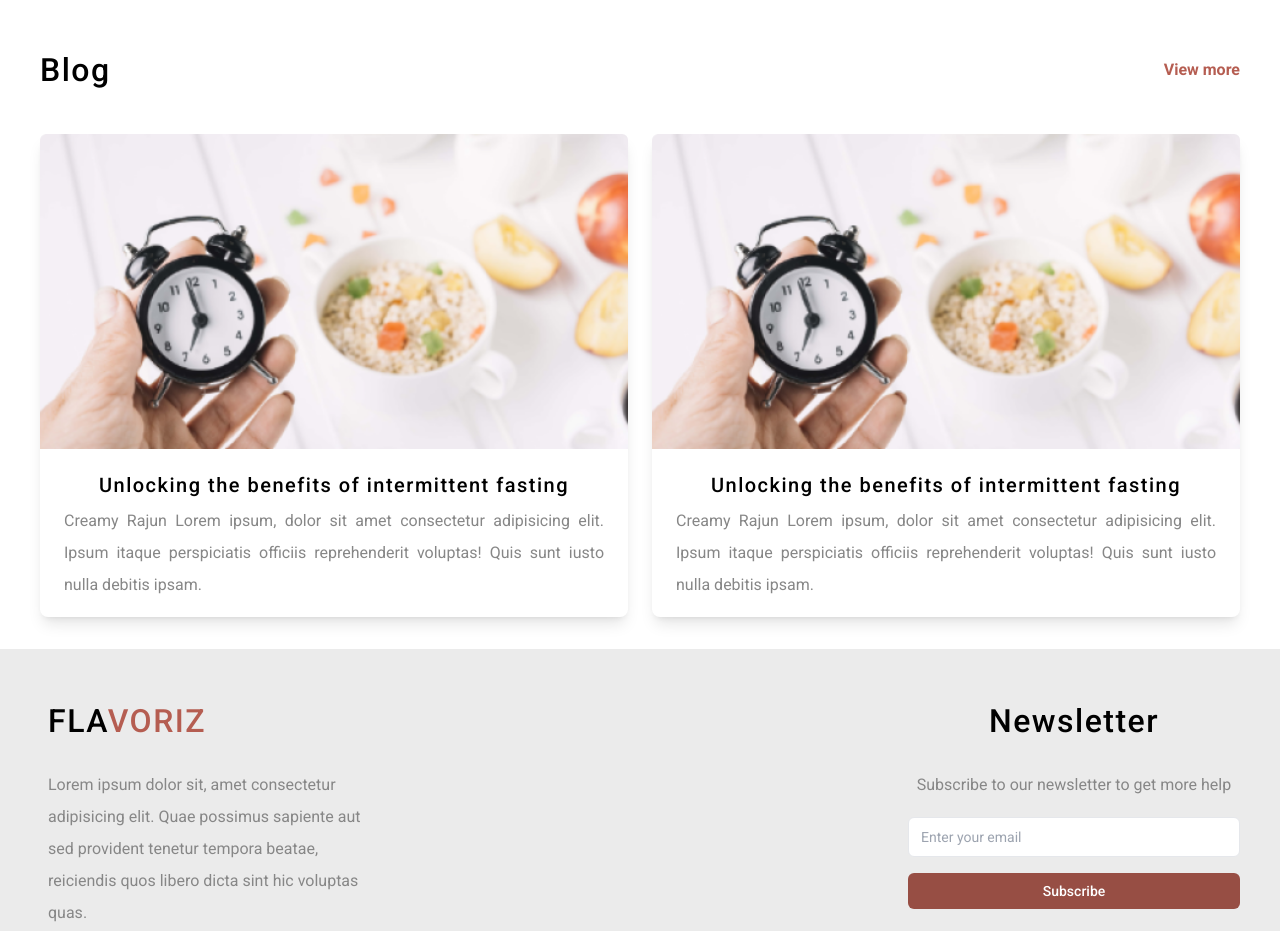
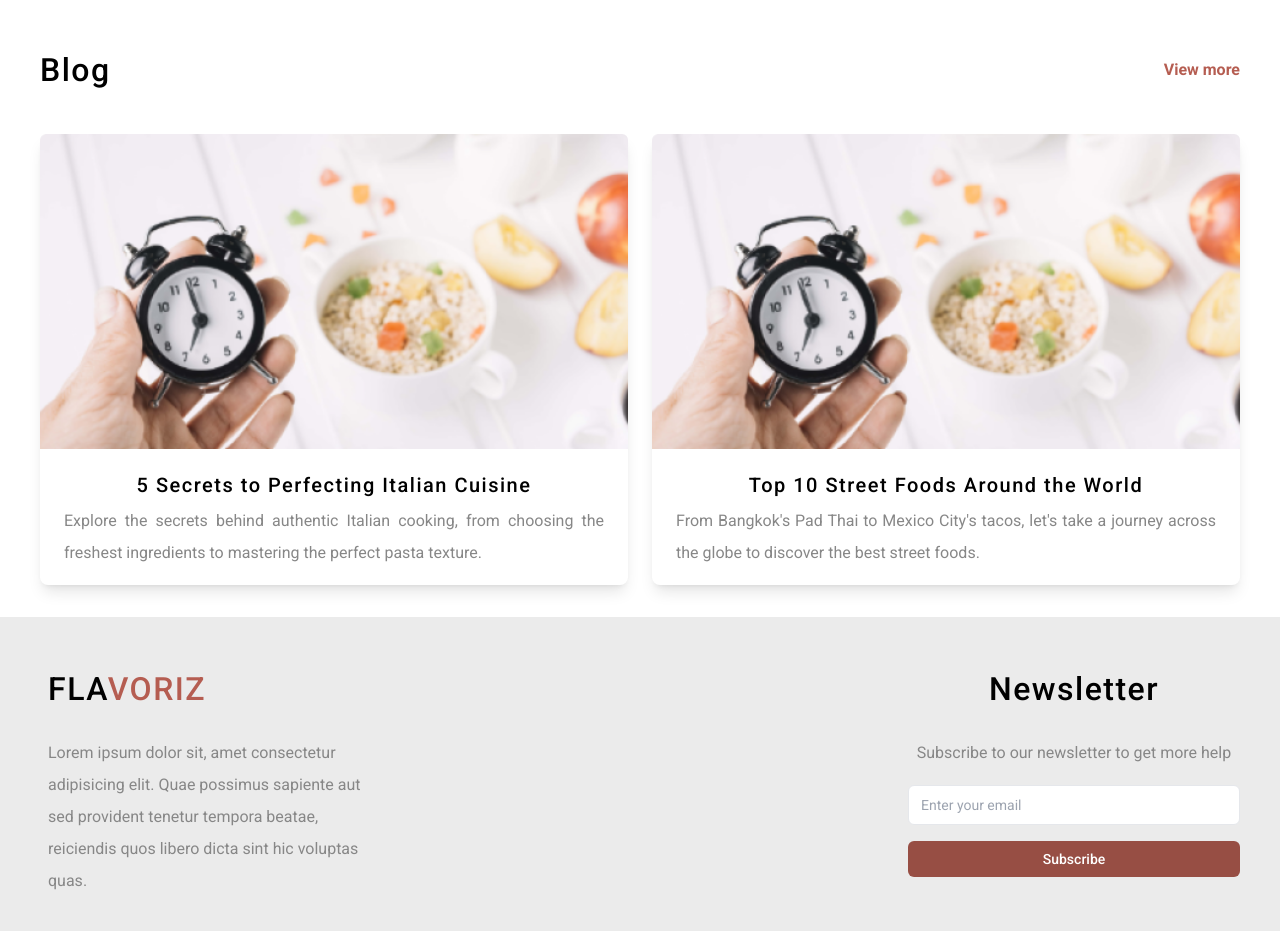
Before and after one commit to fiqrioemry/Vue-Food-Recipe-Web-App, a Vue app: page / in a window 1280 px wide. Shown: the part 1840-2771 px from the top of the page. Built offline with nearby package versions, Linux system fonts and the light colour scheme; a web font is replaced by a local one.

Commit message:
add blog data

```diff
--- a/src/components/home/BlogSection.vue
+++ b/src/components/home/BlogSection.vue
@@ -1,7 +1,24 @@
 <script>
-export default {};
+import articles from "@/config/blog.json";
+
+export default {
+  data() {
+    return {
+      articles,
+      filteredArticles: [],
+      loading: true,
+    };
+  },
+  mounted() {
+    setTimeout(() => {
+      this.filteredArticles = this.articles.filter((article) =>
+        [1, 2].includes(article.id)
+      );
+      this.loading = false;
+    }, 1500); //
+  },
+};
 </script>
-<style lang=""></style>
 
 <template>
   <section class="section__wrapper">
@@ -14,7 +31,19 @@ export default {};
 
     <div>
       <div class="grid grid-cols-1 md:grid-cols-2 gap-x-6 gap-y-6">
-        <article v-for="i in 2" class="rounded-lg shadow-lg">
+        <div
+          v-if="loading"
+          v-for="i in 2"
+          class="w-full h-[400px] bg-slate-200 rounded-md animate-pulse flex items-center justify-center"
+        >
+          LOADING ARTICLES ....
+        </div>
+
+        <article
+          v-else
+          v-for="article in filteredArticles"
+          class="rounded-lg shadow-lg"
+        >
           <div class="image__wrapper">
             <img
               class="rounded-t-md w-full"
@@ -25,12 +54,10 @@ export default {};
 
           <div class="px-6 py-4">
             <h5 class="text-center">
-              Unlocking the benefits of intermittent fasting
+              {{ article.title }}
             </h5>
             <p class="text-secondary text-justify">
-              Creamy Rajun Lorem ipsum, dolor sit amet consectetur adipisicing
-              elit. Ipsum itaque perspiciatis officiis reprehenderit voluptas!
-              Quis sunt iusto nulla debitis ipsam.
+              {{ article.excerpt }}
             </p>
           </div>
         </article>
--- /dev/null
+++ b/src/config/blog.json
@@ -0,0 +1,67 @@
+[
+  {
+    "id": 1,
+    "title": "5 Secrets to Perfecting Italian Cuisine",
+    "author": "John Doe",
+    "datePublished": "2023-12-01",
+    "excerpt": "Explore the secrets behind authentic Italian cooking, from choosing the freshest ingredients to mastering the perfect pasta texture.",
+    "content": "Italian cuisine is often regarded as one of the most beloved and celebrated cuisines in the world. But what makes it truly special? It’s not just the recipes; it’s the philosophy behind the food. At its core, Italian cooking values simplicity, quality, and respect for ingredients. Using the freshest produce and the finest olive oil can make all the difference in crafting authentic Italian dishes.\n\nOne of the secrets to mastering Italian cuisine is understanding the importance of balance. Italian dishes often strike a perfect harmony between flavors, textures, and aromas. For instance, a classic Margherita pizza combines the tangy sweetness of tomato sauce, the creaminess of mozzarella, and the freshness of basil leaves. Achieving this balance requires practice and a deep appreciation for each component of the dish.\n\nAnother crucial aspect is learning the art of pasta-making. Fresh, homemade pasta is a game-changer that can elevate even the simplest of recipes. From kneading the dough to cutting it into perfect ribbons, this process connects you to the traditions of Italian culture. Pairing the right type of pasta with the right sauce—be it a rich Bolognese or a light aglio e olio—is the final step in bringing a dish to life.",
+    "tags": ["Italian Cuisine", "Cooking Tips", "Food Culture"],
+    "image": "https://cdn.dummyjson.com/food-blog-images/1.webp",
+    "readTimeMinutes": 7,
+    "likes": 124,
+    "commentsCount": 45
+  },
+  {
+    "id": 2,
+    "title": "Top 10 Street Foods Around the World",
+    "author": "Jane Smith",
+    "datePublished": "2023-11-20",
+    "excerpt": "From Bangkok's Pad Thai to Mexico City's tacos, let's take a journey across the globe to discover the best street foods.",
+    "content": "Street food is more than just a quick bite to eat—it’s an experience, a story, and a cultural landmark all rolled into one. Whether you're strolling through the bustling streets of Bangkok or wandering the markets of Mexico City, street food offers a glimpse into the heart of a city's culture. These dishes, often prepared with love and tradition, can tell you as much about a place as its landmarks.\n\nTake Bangkok's Pad Thai, for instance. This iconic dish combines the perfect balance of sweet, sour, salty, and spicy flavors, making it a favorite among both locals and tourists. Served with a squeeze of lime and a sprinkling of crushed peanuts, it’s a perfect representation of Thai cuisine's bold and vibrant character. On the other hand, Mexico City's tacos al pastor bring together marinated pork, pineapple, and fresh cilantro, delivering a taste of Mexico's rich culinary history.\n\nAcross the globe, each street food has its unique charm. In Japan, Takoyaki—crispy octopus-filled dough balls—are a must-try, often found in lively night markets. India’s pani puri, a burst of tangy, spicy water in a crispy shell, is a street food classic that reflects the country's love for bold flavors. From savory to sweet, street food connects people through shared tastes and culinary traditions.",
+    "tags": ["Street Food", "Travel", "Culinary Adventure"],
+    "image": "https://cdn.dummyjson.com/food-blog-images/2.webp",
+    "readTimeMinutes": 10,
+    "likes": 200,
+    "commentsCount": 68
+  },
+  {
+    "id": 3,
+    "title": "The Art of Perfect Coffee Brewing",
+    "author": "Alice Brown",
+    "datePublished": "2023-11-15",
+    "excerpt": "Brewing the perfect cup of coffee is an art form. Learn how grind size, water temperature, and brewing methods can elevate your coffee experience.",
+    "content": "Coffee is more than just a drink; it's a ritual for millions of people around the world. The journey to brewing the perfect cup begins with choosing the right coffee beans. Single-origin beans often provide a more distinct flavor profile compared to blends, making them a favorite among coffee enthusiasts. Additionally, the freshness of the beans is key—grind them just before brewing for maximum aroma and taste.\n\nThe next step in the process is selecting the appropriate grind size for your brewing method. Whether you're using a French press, pour-over, or espresso machine, the grind size can significantly impact the final taste. For example, a coarse grind works best for a French press, while a fine grind is ideal for espresso. Pair this with precise water temperature (195°F to 205°F), and you’re one step closer to coffee perfection.\n\nFinally, don’t underestimate the importance of brewing time. Over-extraction or under-extraction can result in bitter or weak coffee, respectively. By fine-tuning each of these elements, you can craft a cup that suits your taste perfectly. With practice and patience, every coffee lover can unlock the secrets to a perfect brew.",
+    "tags": ["Coffee", "Brewing Tips", "Lifestyle"],
+    "image": "https://cdn.dummyjson.com/food-blog-images/3.webp",
+    "readTimeMinutes": 8,
+    "likes": 176,
+    "commentsCount": 34
+  },
+  {
+    "id": 4,
+    "title": "How to Build a Cheese Board for Every Occasion",
+    "author": "Emily Carter",
+    "datePublished": "2023-10-05",
+    "excerpt": "Creating a cheese board is an art. Find out how to pair cheeses with fruits, nuts, and wine to impress your guests.",
+    "content": "Cheese boards are a timeless centerpiece for gatherings, offering a variety of flavors and textures that cater to every palate. The first step in creating a cheese board is selecting a balanced assortment of cheeses. Include options from different categories, such as soft (Brie), semi-hard (Gouda), and aged (Parmesan). This ensures there’s something for everyone.\n\nNext, add complementary items to enhance the cheese-tasting experience. Fresh fruits like grapes and sliced apples provide natural sweetness, while nuts like almonds and walnuts add a satisfying crunch. For a touch of indulgence, include honey or fig jam to balance out the saltiness of the cheese. Crackers and artisanal bread are essential to complete the spread.\n\nLastly, consider pairing your cheese board with the right wine. A crisp white wine like Sauvignon Blanc pairs well with soft cheeses, while a bold red like Cabernet Sauvignon complements aged varieties. Presentation is key—arrange everything thoughtfully on a wooden board or marble slab. With these tips, you’ll have a stunning cheese board that’s perfect for any occasion.",
+    "tags": ["Cheese Board", "Party Ideas", "Food Pairing"],
+    "image": "https://cdn.dummyjson.com/food-blog-images/4.webp",
+    "readTimeMinutes": 6,
+    "likes": 89,
+    "commentsCount": 20
+  },
+  {
+    "id": 5,
+    "title": "Vegan Desserts That Will Surprise You",
+    "author": "Michael Green",
+    "datePublished": "2023-09-25",
+    "excerpt": "Think vegan desserts can’t be indulgent? Think again. Discover recipes that are not only plant-based but also incredibly delicious.",
+    "content": "The world of vegan desserts has come a long way, proving that plant-based sweets can be just as indulgent and satisfying as their traditional counterparts. At the heart of many vegan desserts are innovative ingredients like aquafaba, which can be whipped into airy meringues, or cashews, which create creamy bases for cheesecakes. These alternatives ensure that no flavor or texture is compromised.\n\nBaking vegan often requires creativity, particularly when substituting eggs and dairy. Bananas, applesauce, and flaxseeds are popular egg replacements, while almond milk or coconut cream can substitute for heavy cream. With these swaps, you can make classics like chocolate brownies or carrot cake without any animal products.\n\nVegan desserts also shine when showcasing natural flavors. Fresh fruits, nuts, and dark chocolate can take center stage, offering vibrant and wholesome sweetness. From rich chocolate avocado mousse to zesty lemon bars, these recipes are proof that vegan treats are anything but boring. Whether you're vegan or simply curious, these desserts are sure to impress.",
+    "tags": ["Vegan", "Desserts", "Healthy Eating"],
+    "image": "https://cdn.dummyjson.com/food-blog-images/5.webp",
+    "readTimeMinutes": 9,
+    "likes": 212,
+    "commentsCount": 55
+  }
+]
--- a/src/views/Blog.vue
+++ b/src/views/Blog.vue
@@ -57,14 +57,20 @@
           </div>
         </div>
       </div>
+
+      <div>
+        <BlogPagination />
+      </div>
     </div>
   </section>
 </template>
 <script>
 import { Button } from "@/components/ui/button";
+import BlogPagination from "@/components/blog/BlogPagination.vue";
 export default {
   components: {
     Button,
+    BlogPagination,
   },
 };
 </script>
```
